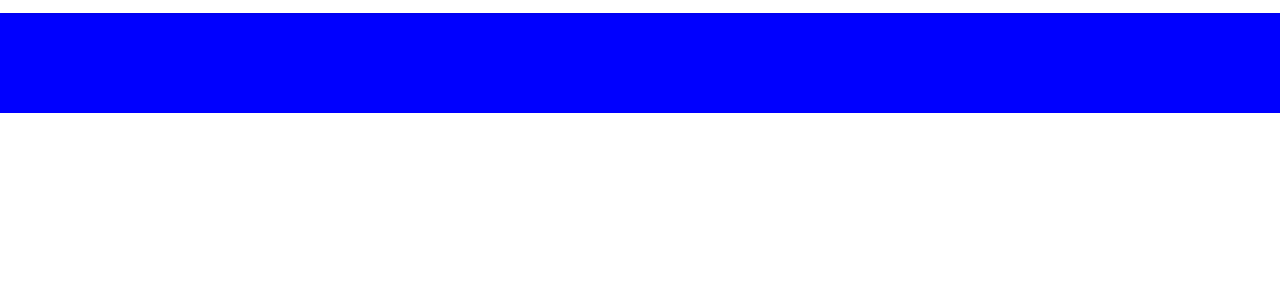
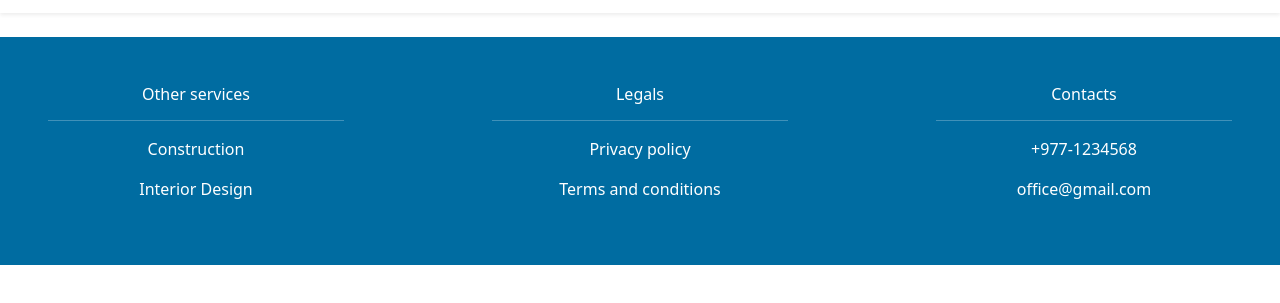
Before and after one commit to vneet2057/landing_page_design, a plain HTML site: page index.html in a window 1280 px wide. Shown: the part 59-362 px from the top of the page. Drawn offline with nearby package versions, Linux system fonts and the light colour scheme.

Commit message:
footer ends

```diff
--- a/css/app.css
+++ b/css/app.css
@@ -40,9 +40,8 @@
 
 /* footer  */
 footer{
-    height: 100px;
-    width: 100%;
-    background-color: blue;
+    background-color: #006ca1;
+    color: #fff;
 }
 
 /* footer ends */
--- a/index.html
+++ b/index.html
@@ -53,9 +53,35 @@
 
     </main>
 
-    <footer>
-        <div></div>
+    <!-- footer  -->
+    <footer class="d-flex flex-wrap justify-content-between align-items-center p-5 my-4">
+        <div class="col-md-3 mb-0 text-center">
+            <h6 >Other services</h6>
+            <hr>
+            <p>Construction</p>
+            <p>Interior Design</p>
+
+        </div>
+        <div class="col-md-3 mb-0 text-center">
+            <h6>Legals</h6>
+            <hr>
+            <p>Privacy policy</p>
+            <p>Terms and conditions</p>
+
+
+        </div>
+        <div class="col-md-3 mb-0 text-center">
+            <h6>Contacts</h6>
+            <hr>
+            <p>+977-1234568</p>
+            <p>office@gmail.com</p>
+
+
+        </div>
     </footer>
+    <!-- footer ends -->
+
+
 
 
 
```
